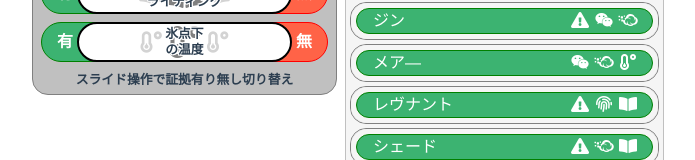
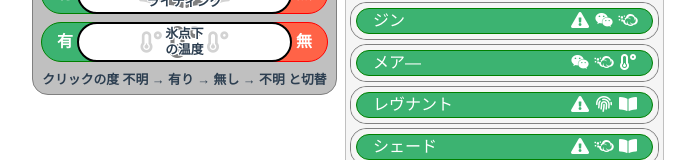
Before and after one commit to kanamechanlover/PhasmophobiaGhostFilter, a Vue app: page / in a window 1280 px wide. Shown: the part 311-471 px from the top of the page, without its empty margins (292-987 px from the left). Built offline with nearby package versions, Linux system fonts and the light colour scheme.

Commit message:
PC版で操作できなくなってしまった為PC版はクリック操作復活

```diff
--- a/src/components/Panel.vue
+++ b/src/components/Panel.vue
@@ -16,14 +16,15 @@
             </TraitStatus>
         </div>
         <div class="panel-footer">
-            スライド操作で証拠有り無し切り替え
+            <span v-if="isSmartPhone">スライド操作で証拠有り無し切り替え</span>
+            <span v-if="!isSmartPhone">クリックの度 不明 → 有り → 無し → 不明 と切替</span>
         </div>
     </div>
 </template>
 
 <script>
 import { mapMutations } from 'vuex'
-import { Traits } from '../models/defines.js'
+import { Traits, isSmartPhone } from '../models/defines.js'
 import TraitStatus from './TraitStatus.vue'
 
 export default {
@@ -33,6 +34,9 @@ export default {
     computed: {
         traits() {
             return Traits;
+        },
+        isSmartPhone() {
+            return isSmartPhone();
         }
     },
     methods: {
--- a/src/components/TraitStatus.vue
+++ b/src/components/TraitStatus.vue
@@ -36,7 +36,7 @@
 
 <script>
 import { mapMutations } from 'vuex'
-import { Traits, TraitState, TraitIcons } from '../models/defines.js'
+import { Traits, TraitState, TraitIcons, isSmartPhone } from '../models/defines.js'
 
 export default {
     props: {
@@ -108,11 +108,14 @@ export default {
         ...mapMutations('TraitStatus', [
             'setTraitState',
         ]),
-        onClickAction: function() {/* スマホでスライド操作時普通のタップも反応してしまうのでタップ操作を無しに
+        onClickAction: function() {
+            // スマホでスライド操作時普通のタップも反応してしまうのでスマホでのみタップ操作を無しに
+            if (isSmartPhone()) return;
+
             const before = this.selected;
             this.advance();
             console.log(this.text, before + ' -> ' + this.selected);
-            this.emitChanged();*/
+            this.emitChanged();
         },
         advance: function() {
             this.selectedIndex = (this.selectedIndex + 2) % this.options.length; // ※有→無の順にする為逆順にしている
```
Also changed, not shown: 7 other files (tests, documents, lock files or other folders).
